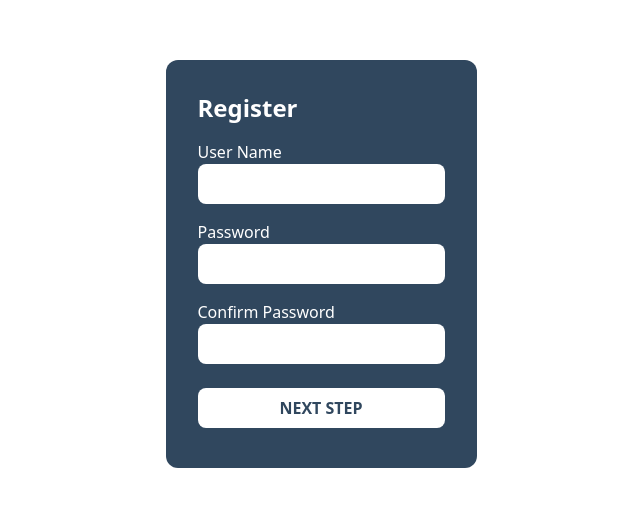
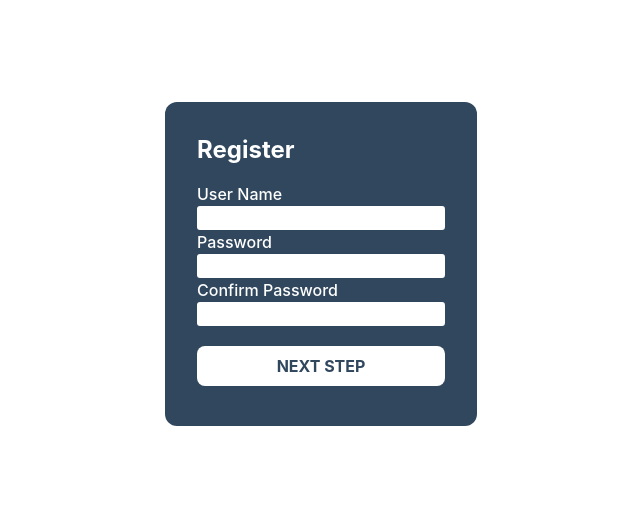
Before and after one commit to ppwire/simeple-app, a Vue app in the folder web/: page /register in a window 1280 px wide. Shown: the part 136-642 px from the top of the page, without its empty margins (319-959 px from the left). Built offline with nearby package versions, Linux system fonts and the light colour scheme; what vuex-map-fields would draw is missing.

Commit message:
add on PrimeVue

```diff
--- a/web/package.json
+++ b/web/package.json
@@ -13,6 +13,8 @@
     "axios": "^0.21.1",
     "core-js": "^3.6.5",
     "postcss": "^7",
+    "primeicons": "^4.1.0",
+    "primevue": "^3.5.1",
     "tailwindcss": "npm:@tailwindcss/postcss7-compat@^2.0.2",
     "vue": "^3.0.0",
     "vue-router": "^4.0.0-0",
--- a/web/src/App.vue
+++ b/web/src/App.vue
@@ -1,6 +1,6 @@
 <template>
   <div class="flex flex-wrap justify-center content-center" id="app">
-    <router-view/>
+    <router-view />
   </div>
 </template>
 
@@ -18,7 +18,8 @@ button:focus {
   outline: none;
 }
 
-body, html {
+body,
+html {
   height: 100%;
   width: 100%;
 }
@@ -40,6 +41,6 @@ body, html {
 }
 
 .form-btn {
-  @apply bg-white text-main-blue rounded-lg p-2 my-2;
+  @apply bg-white text-main-blue rounded-lg p-2 my-2 mt-5;
 }
 </style>
--- a/web/src/components/InformationBar.vue
+++ b/web/src/components/InformationBar.vue
@@ -1,38 +1,34 @@
 <template>
   <div class="form-card">
     <h3 class="input-text">Address</h3>
-    <input class="input-text-field" type="text" />
+    <InputText v-model="address"></InputText>
 
     <h3 class="input-text">Income</h3>
-    <select class="input-text-field" v-model="income">
-      <option
-        class="rounded-lg"
-        v-for="obj in incomeList"
-        :key="obj.id"
-        :value="obj.id"
-      >
-        {{ obj.incomeName }}
-      </option>
-    </select>
+    <Dropdown
+      v-model="income"
+      :options="incomeList"
+      optionLabel="incomeName"
+      placeholder="Select an Income"
+    />
+    <h3 class="input-text">Gender</h3>
+    <Dropdown
+      v-model="gender"
+      :options="genderList"
+      optionLabel="value"
+      placeholder="Select a Gender"
+    ></Dropdown>
 
-    <h3 class="input-text">Gender</h3>
-    <select class="input-text-field" v-model="gender">
-      <option v-for="obj in genderList" :key="obj.id">
-        {{ obj.value }}
-      </option>
-    </select>
+    <h3 class="input-text">Province</h3>
+    <InputText v-model="province" type="text"></InputText>
+
+    <h3 class="input-text">District</h3>
+    <InputText v-model="district" type="text"></InputText>
 
     <h3 class="input-text">Sub District</h3>
-    <select class="input-text-field"></select>
-
-    <h3 class="input-text">District</h3>
-    <select class="input-text-field"></select>
-
-    <h3 class="input-text">Province</h3>
-    <select class="input-text-field"></select>
+    <InputText v-model="subDistrict" type="text"></InputText>
 
     <h3 class="input-text">Zip Code</h3>
-    <select class="input-text-field"></select>
+    <InputText v-model="zipCode" type="text"></InputText>
 
     <div class="flex flex-row justify-between">
       <button class="form-btn">
@@ -51,7 +47,8 @@ import api from "../api/data";
 export default {
   data() {
     return {
-      incomeList: "",
+      incomeList: [],
+      subDistrictList: [],
       genderList: [
         {
           id: 0,
@@ -75,9 +72,19 @@ export default {
     next() {
       this.$emit("next-step");
     },
+    onChange() {},
   },
   computed: {
-    ...mapFields(["information.income", "information.gender"]),
+    ...mapFields([
+      "information.income",
+      "information.gender",
+      "information.address",
+
+      "information.province",
+      "information.district",
+      "information.subDistrict",
+      "information.zipCode",
+    ]),
   },
   beforeMount() {
     api.getIncome().then((res) => {
--- a/web/src/components/SignInBar.vue
+++ b/web/src/components/SignInBar.vue
@@ -1,22 +1,10 @@
 <template>
   <div class="form-card">
     <h3 class="input-text">User Name</h3>
-    <input
-      type="text"
-      name="userName"
-      class="input-text-field"
-      maxlength="20"
-      v-model="userName"
-    />
+    <InputText type="text" v-model="userName" />
     <h3 class="input-text">Password</h3>
-    <input
-      type="text"
-      name="password"
-      class="input-text-field"
-      maxlength="20"
-      v-model="password"
-    />
-    <button class="form-btn">
+    <InputText type="text" v-model="password" />
+    <button class="form-btn ">
       <span class="font-bold"> SIGN IN </span>
     </button>
     <p class="text-white cursor-pointer" @click="registerLink(`/register`)">
--- a/web/src/components/SignUpBar.vue
+++ b/web/src/components/SignUpBar.vue
@@ -3,29 +3,11 @@
     <h2 class="text-white text-2xl mb-4 font-bold">Register</h2>
 
     <h3 class="input-text">User Name</h3>
-    <input
-      type="text"
-      name="userName"
-      class="input-text-field"
-      maxlength="20"
-      v-model="userName"
-    />
+    <InputText type="text" v-model="userName" />
     <h3 class="input-text">Password</h3>
-    <input
-      type="text"
-      name="password"
-      class="input-text-field"
-      maxlength="20"
-      v-model="password"
-    />
+    <InputText type="text" v-model="password" />
     <h3 class="input-text">Confirm Password</h3>
-    <input
-      type="text"
-      name="comfirmPassword"
-      class="input-text-field"
-      maxlength="20"
-      v-model="confirmPassword"
-    />
+    <InputText type="text" v-model="confirmPassword" />
     <button class="form-btn" @click="next">
       <span class="font-bold"> NEXT STEP</span>
     </button>
--- a/web/src/store/index.js
+++ b/web/src/store/index.js
@@ -15,11 +15,11 @@ export default createStore({
     information: {
       address: '',
       geographic: '',
-      income: '',
-      gender: '',
+      income: null,
+      gender: null,
       profilePic: '',
       subDistrict: '',
-      distirct: '',
+      district: '',
       province: '',
       zipCode: ''
     },
```
Also changed, not shown: web/src/main.js (+17 -0 lines), 1 other file (tests, documents, lock files or other folders).
